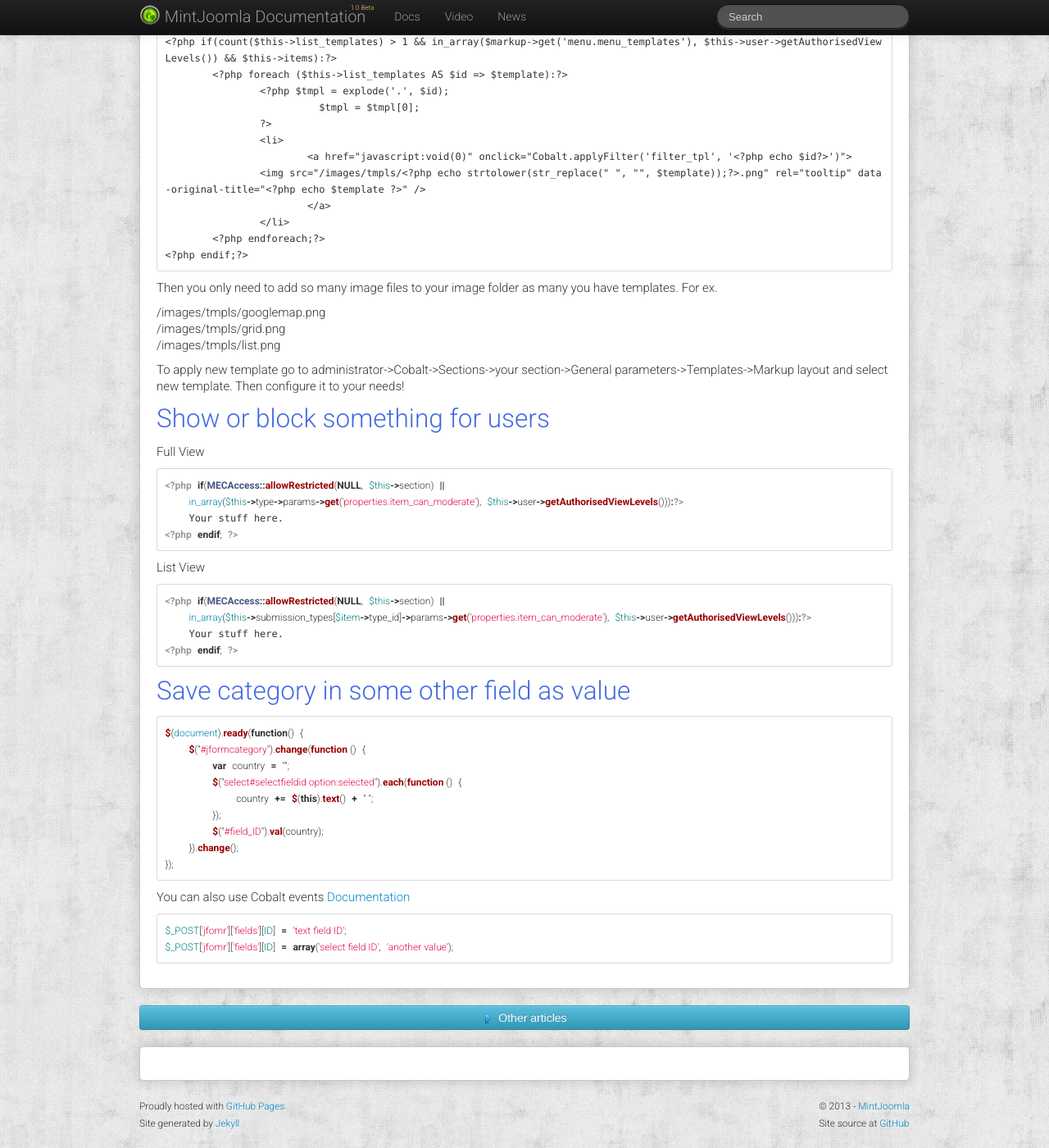
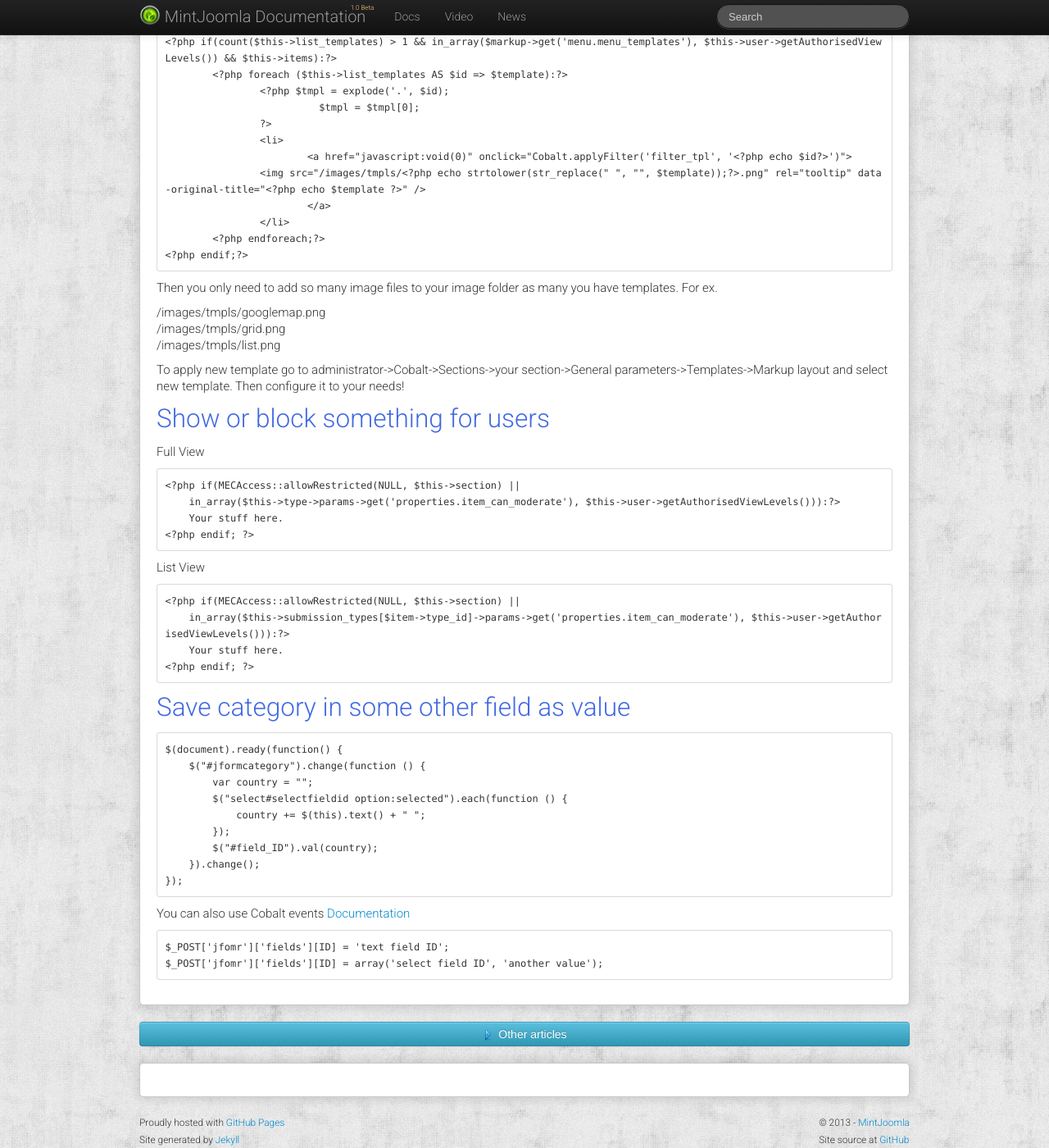
Before and after one commit to MintJoomla/MintJoomla.github.io, a Jekyll site: the page built from en/cobalt/_posts/user/2015-02-15-template-tips-and-tricks.md, in a window 1280 px wide and 1400 px high, scrolled down 1438 px. Shown: the whole window at 82% size. Built offline with Jekyll 4.4.1, drawn with Linux system fonts in a browser that asks for light colours; comment, search, counter and statistics services are not loaded.

Commit message:
some fix

````diff
--- a/en/cobalt/_posts/user/2015-02-15-template-tips-and-tricks.md
+++ b/en/cobalt/_posts/user/2015-02-15-template-tips-and-tricks.md
@@ -73,7 +73,8 @@ To apply new template go to administrator->Cobalt->Sections->your section->Gener
 ## Show or block something for users
 
 Full View
-```php
+
+```
 <?php if(MECAccess::allowRestricted(NULL, $this->section) ||
     in_array($this->type->params->get('properties.item_can_moderate'), $this->user->getAuthorisedViewLevels())):?>
     Your stuff here.
@@ -82,7 +83,7 @@ Full View
 
 List View
 
-```php
+```
 <?php if(MECAccess::allowRestricted(NULL, $this->section) ||
     in_array($this->submission_types[$item->type_id]->params->get('properties.item_can_moderate'), $this->user->getAuthorisedViewLevels())):?>
     Your stuff here.
@@ -91,7 +92,7 @@ List View
 
 ## Save category in some other field as value
 
-```js
+```
 $(document).ready(function() {
     $("#jformcategory").change(function () {
         var country = "";
@@ -105,7 +106,7 @@ $(document).ready(function() {
 
 You can also use Cobalt events [Documentation](http://docs.mintjoomla.com/en/cobalt/cobalt-events/)
 
-```php
+```
 $_POST['jfomr']['fields'][ID] = 'text field ID';
 $_POST['jfomr']['fields'][ID] = array('select field ID', 'another value');
 ```
````
